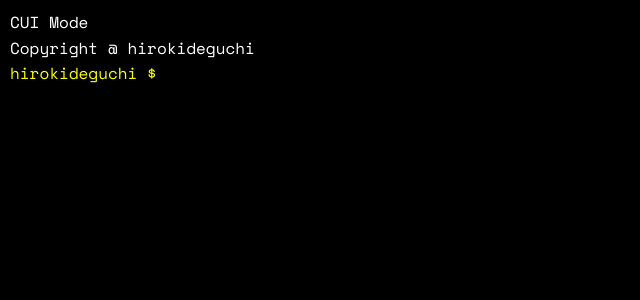
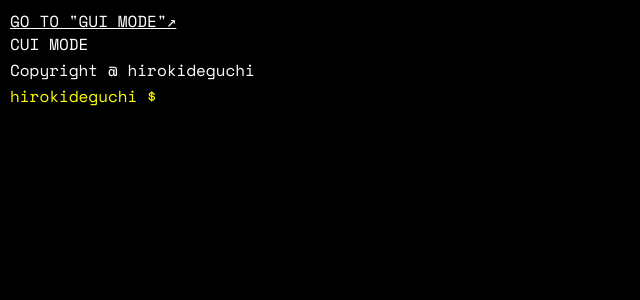
Before and after one commit to deguchi37458/vue-cui, a Vue app: page / in a window 1280 px wide. Shown: the top 300 px of the page, without its empty margins (0-640 px from the left). Built offline with nearby package versions, Linux system fonts and the light colour scheme; what @braid/vue-formulate would draw is missing.

Commit message:
update intro

```diff
--- a/src/components/intro.vue
+++ b/src/components/intro.vue
@@ -1,6 +1,7 @@
 <template>
     <div>
-        <p>CUI Mode</p>
+        <a href="https://deguchihi.net">GO TO "GUI MODE"↗</a>
+        <p>CUI MODE </p>
         <p>Copyright @ hirokideguchi</p>
     </div>
 </template>
@@ -9,4 +10,8 @@
 p {
     color: #fff;
 }
+a {
+    color: #fff;
+    text-decoration: underline;
+}
 </style>
```
